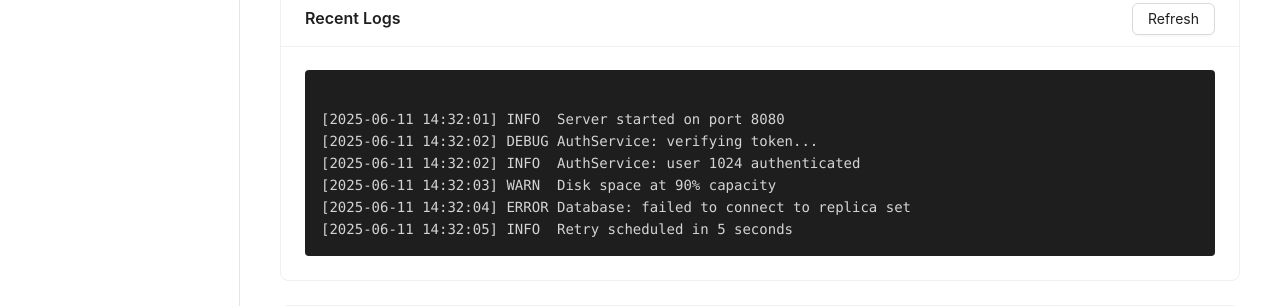
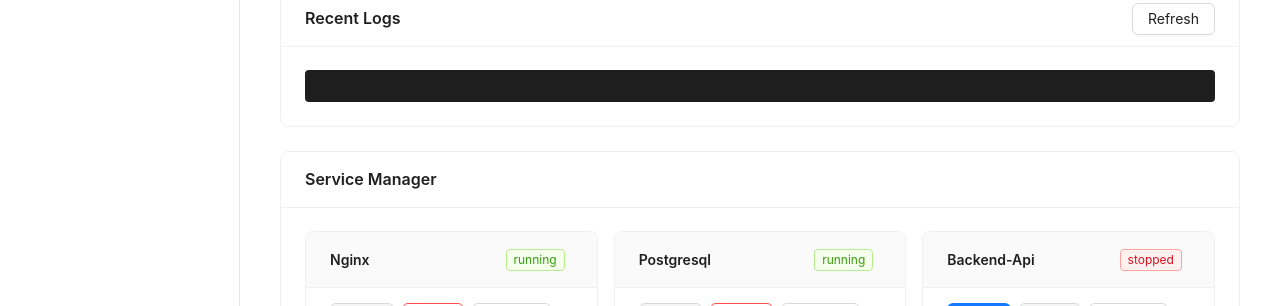
Before and after one commit to jacqu3sk/fitchfork-dashboard, a React (Vite) app in the folder client/: page / in a window 1280 px wide. Shown: the part 360-666 px from the top of the page. Built offline with nearby package versions, Linux system fonts and the light colour scheme; no server answers.

Commit message:
added log viewing

```diff
--- a/client/src/components/LogsPanel.tsx
+++ b/client/src/components/LogsPanel.tsx
@@ -1,15 +1,7 @@
 import { Card, Button } from "antd";
 
-const sampleLogs = `
-[2025-06-11 14:32:01] INFO  Server started on port 8080
-[2025-06-11 14:32:02] DEBUG AuthService: verifying token...
-[2025-06-11 14:32:02] INFO  AuthService: user 1024 authenticated
-[2025-06-11 14:32:03] WARN  Disk space at 90% capacity
-[2025-06-11 14:32:04] ERROR Database: failed to connect to replica set
-[2025-06-11 14:32:05] INFO  Retry scheduled in 5 seconds
-`;
-
 export default function LogsPanel({
+	logs,
 	onRefresh,
 }: {
 	logs?: string;
@@ -33,7 +25,7 @@ export default function LogsPanel({
 					whiteSpace: "pre-wrap",
 				}}
 			>
-				{sampleLogs}
+				{logs ?? "No logs found."}
 			</pre>
 		</Card>
 	);
```
Also changed, not shown: 1 other file (tests, documents, lock files or other folders).
